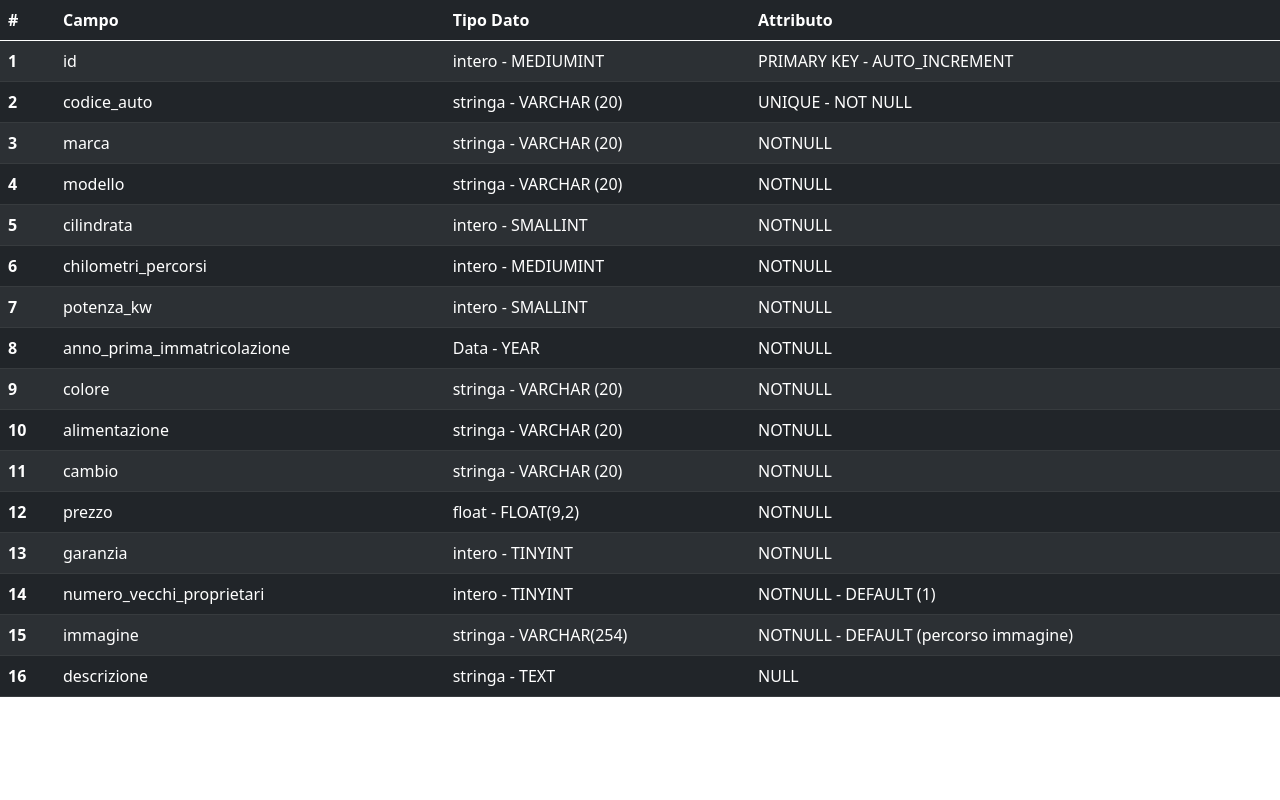
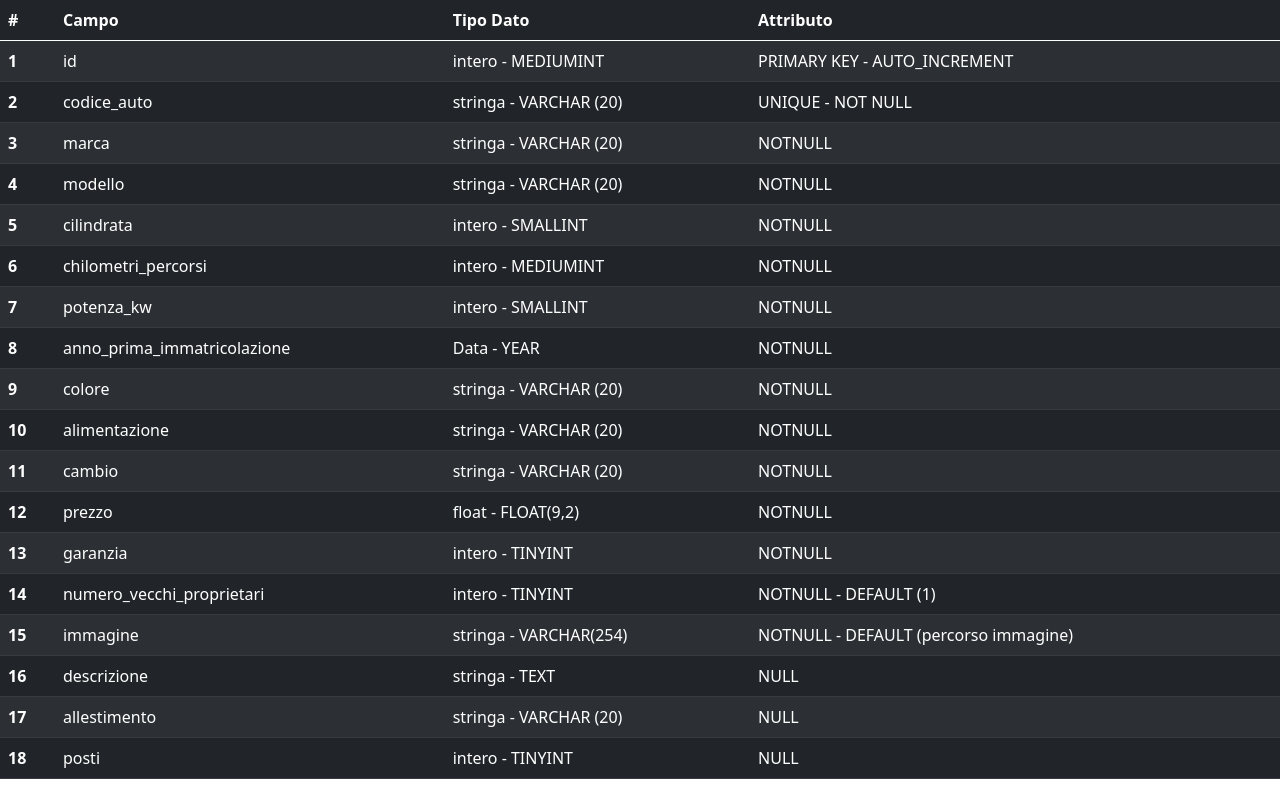
Before and after one commit to SimScap/db-first, a plain HTML site: page index.html in a window 1280 px wide. Drawn offline with nearby package versions, Linux system fonts and the light colour scheme.

Commit message:
piccola aggiunta

```diff
--- a/index.html
+++ b/index.html
@@ -117,6 +117,18 @@
             <td>stringa - TEXT</td>
             <td>NULL</td>
         </tr>
+        <tr>
+            <th scope="row">17</th>
+            <td>allestimento</td>
+            <td>stringa - VARCHAR (20)</td>
+            <td>NULL</td>
+        </tr>
+        <tr>
+            <th scope="row">18</th>
+            <td>posti</td>
+            <td>intero - TINYINT</td>
+            <td>NULL</td>
+        </tr>
         </tbody>
     </table>
 </body>
```
